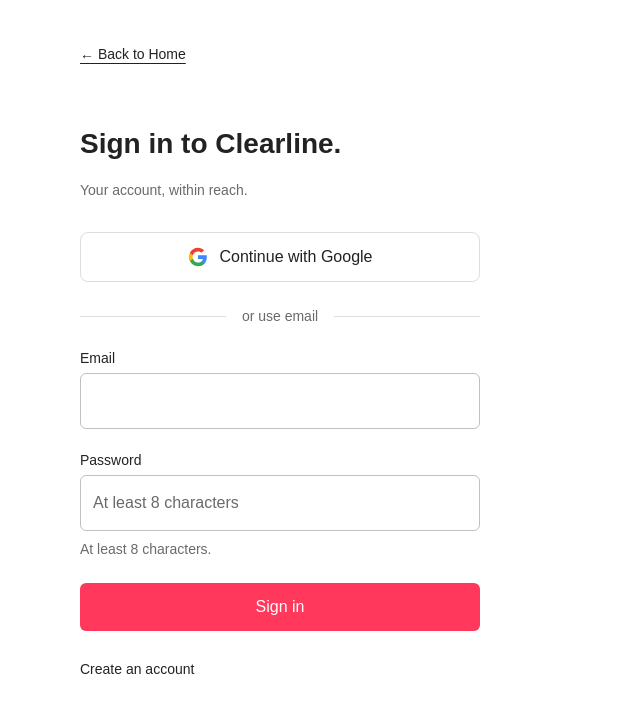
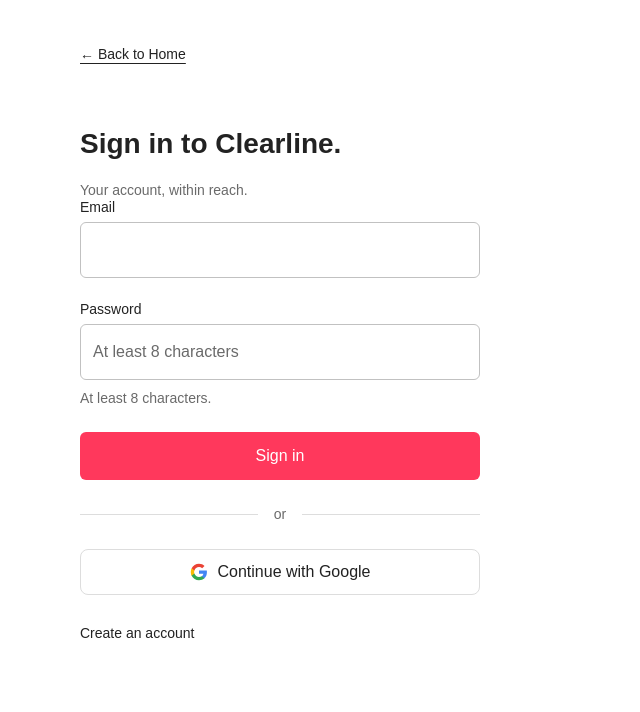
Before and after one commit to mamata-cell/test, a React (Vite) app in the folder frontend/: page /sign-in in a window 1280 px wide. Shown: the top 712 px of the page, without its empty margins (0-640 px from the left). Built offline with nearby package versions, Linux system fonts and the light colour scheme; no server answers; a web font is replaced by a local one.

Commit message:
logen deploy snapshot — Clearline (app #1028)

```diff
--- a/frontend/src/index.css
+++ b/frontend/src/index.css
@@ -146,10 +146,6 @@
 .introduction h1 { font-size: var(--display-xl); font-weight: 700; line-height: 1.43; letter-spacing: 0; margin: 0 0 var(--space-base); }
 .introduction p { color: var(--body); max-width: 440px; margin: 0; }
 .account-access h2 { font-size: 16px; font-weight: 600; line-height: 1.25; margin: 0 0 var(--space-lg); }
-.btn-google { display: inline-flex; align-items: center; justify-content: center; gap: var(--space-md); min-height: 48px; padding: 14px 24px; border: 1px solid var(--border); border-radius: var(--radius); font-size: 16px; font-weight: 500; line-height: 1.25; background: var(--card); color: var(--card-foreground); }
-.btn-google-mark { width: 20px; height: 20px; flex-shrink: 0; }
-.btn-google.google-primary { width: 100%; color: var(--foreground); background: var(--background); border-color: var(--input); }
-.btn-google:hover { background: var(--secondary); }
 .primary-action { background: var(--primary); color: var(--primary-foreground); border-color: var(--primary); width: 100%; min-height: 48px; font-size: 16px; line-height: 1.25; padding: 14px 24px; }
 .primary-action:hover { background: var(--primary-active); border-color: var(--primary-active); }
 .text-link { display: inline-flex; align-items: center; gap: var(--space-sm); min-height: 44px; text-decoration: underline; text-underline-offset: 4px; font-size: 14px; line-height: 1.43; }
@@ -168,7 +164,7 @@
 .auth-page { padding-block: var(--space-xl); }
 .auth-column { max-width: 400px; margin-top: var(--space-xxl); }
 .auth-column h1 { font-size: var(--display-xl); font-weight: 700; line-height: 1.43; margin: 0; }
-.auth-google-full { width: 100%; margin-top: var(--space-xl); }
+.auth-google-full { width: 100%; }
 .auth-divider { display: flex; align-items: center; gap: var(--space-base); margin-block: var(--space-lg); font-size: 14px; color: var(--muted-foreground); }
 .auth-divider::before, .auth-divider::after { content: ""; flex: 1; height: 1px; background: var(--border); }
 .clearline-form { display: grid; gap: var(--space-lg); }
--- a/frontend/src/pages/Login.tsx
+++ b/frontend/src/pages/Login.tsx
@@ -53,8 +53,6 @@
         <h1>{mode === "login" ? "Sign in to Clearline." : "Create your account."}</h1>
         <p className="supporting">{mode === "login" ? "Your account, within reach." : "A clear place to begin."}</p>
         {oauthError && <p className="form-error" role="alert">{oauthError === "email_conflict" ? "Please sign in with email and password for your existing account." : "Google sign-in didn’t complete. Please try again or use email instead."}</p>}
-        <GoogleButton label="Continue with Google" className="auth-google-full" />
-        <div className="auth-divider"><span>or use email</span></div>
         <form id="auth-form" onSubmit={onSubmit} className="clearline-form" aria-busy={busy}>
           {mode === "register" && (
             <div data-lg-key="08d98c3646" className="grid gap-2">
@@ -97,6 +95,8 @@
             {busy ? "Please wait…" : mode === "login" ? "Sign in" : "Create account"}
           </Button>
         </form>
+        <div className="auth-divider"><span>or</span></div>
+        <GoogleButton label="Continue with Google" className="auth-google-full" />
           <Button
             variant="link"
             className="auth-mode"
```
